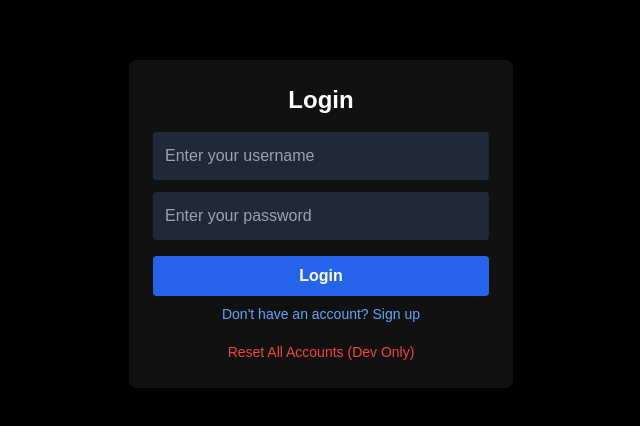
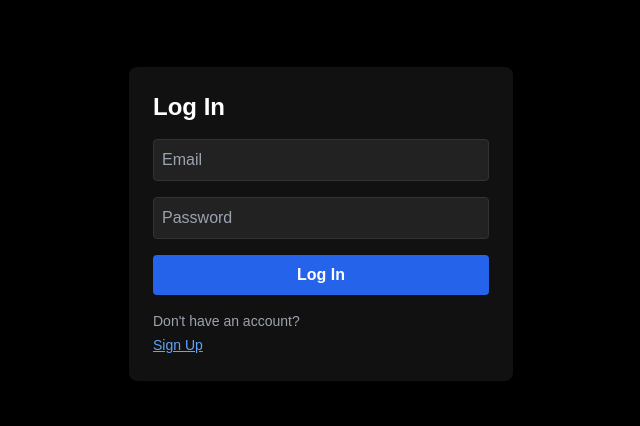
Before and after one commit to majdmajd/calapp, a React (Vite) app: page / in a window 1280 px wide. Shown: the part 176-602 px from the top of the page, without its empty margins (319-959 px from the left). Built offline with nearby package versions, Linux system fonts and the light colour scheme; no server answers.

Commit message:
Login page fully working with tailwind style popup instead of alert

```diff
--- a/src/Stores/AuthStore.js
+++ b/src/Stores/AuthStore.js
@@ -1,53 +1,86 @@
 import { create } from 'zustand';
 import { auth, googleProvider } from '../firebase';
 import {
+  createUserWithEmailAndPassword,
   signInWithEmailAndPassword,
-  createUserWithEmailAndPassword,
   signInWithPopup,
   signOut,
   sendEmailVerification,
+  updateProfile,
 } from 'firebase/auth';
-
 
 export const useAuthStore = create((set) => ({
   user: null,
 
-  initiateSignup: async (email, password) => {
-    const userCredential = await createUserWithEmailAndPassword(auth, email, password);
-    await sendEmailVerification(userCredential.user);
-    alert("Verification email sent. Please check your inbox and verify before continuing.");
-    await signOut(auth); // Log out immediately to await verification
+  // 🔵 Signup with email, username, and password
+  signup: async (email, username, password) => {
+    try {
+      const userCredential = await createUserWithEmailAndPassword(auth, email, password);
+      const user = userCredential.user;
+
+      await updateProfile(user, { displayName: username });
+      await sendEmailVerification(user);
+      await signOut(auth); // prevent access until verification
+    } catch (error) {
+      throw error; // send to UI
+    }
   },
 
+  // 🔵 Login with email and password, only if verified
   login: async (email, password) => {
-    console.log("Attempting Firebase login with:", email, password);
-    console.log("Firebase auth instance API key:", auth?.app?.options?.apiKey);
-    const userCredential = await signInWithEmailAndPassword(auth, email, password);
-    if (!userCredential.user.emailVerified) {
-      alert("Please verify your email before logging in.");
-      return;
+    try {
+      const userCredential = await signInWithEmailAndPassword(auth, email, password);
+      const user = userCredential.user;
+
+      if (!user.emailVerified) {
+        await signOut(auth);
+        throw new Error("Please verify your email before logging in.");
+      }
+
+      set({ user });
+    } catch (error) {
+      throw error;
     }
-    set({ user: userCredential.user });
   },
 
+  // 🔵 Login with Google
   loginWithGoogle: async () => {
-    googleProvider.setCustomParameters({ prompt: 'select_account' });
-    const result = await signInWithPopup(auth, googleProvider);
-    set({ user: result.user });
+    try {
+      googleProvider.setCustomParameters({ prompt: 'select_account' });
+      const result = await signInWithPopup(auth, googleProvider);
+      const user = result.user;
+
+      if (!user.emailVerified) {
+        await signOut(auth);
+        throw new Error("Please verify your Google email before logging in.");
+      }
+
+      set({ user });
+    } catch (error) {
+      throw error;
+    }
   },
 
+  // 🔵 Logout
   logout: async () => {
     await signOut(auth);
     set({ user: null });
   },
 
+  // 🔵 Resend verification email
   resendVerificationEmail: async () => {
     const user = auth.currentUser;
     if (user && !user.emailVerified) {
-      await sendEmailVerification(user);
-      alert("Verification email resent. Please check your inbox.");
+      try {
+        await sendEmailVerification(user);
+      } catch (error) {
+        throw error;
+      }
+    } else {
+      throw new Error("No unverified user is signed in.");
     }
   },
 
+  // 🔵 Set user manually
   setUser: (user) => set({ user }),
 }));
--- a/src/pages/LoginPage.jsx
+++ b/src/pages/LoginPage.jsx
@@ -1,106 +1,138 @@
-import React, { useState } from "react";
+import React, { useEffect, useState } from "react";
 import { useAuthStore } from "../Stores/AuthStore";
+import { auth } from "../firebase";
 
-export default function LoginPage({ onLogin }) {
+export default function LoginPage() {
+  const { signup, login, setUser } = useAuthStore();
+  const [isLogin, setIsLogin] = useState(true);
   const [email, setEmail] = useState("");
   const [username, setUsername] = useState("");
   const [password, setPassword] = useState("");
-  const [isSignup, setIsSignup] = useState(false);
-  const [error, setError] = useState("");
+  const [message, setMessage] = useState(null);
 
-  const login = useAuthStore((state) => state.login);
-  const initiateSignup = useAuthStore((state) => state.initiateSignup);
+  // 🔁 Auto-check for email verification
+  useEffect(() => {
+    const interval = setInterval(async () => {
+      const currentUser = auth.currentUser;
+      if (currentUser) {
+        await currentUser.reload();
+        if (currentUser.emailVerified) {
+          setUser(currentUser);
+          clearInterval(interval);
+        }
+      }
+    }, 3000);
 
-  const handleSubmit = async () => {
-    console.log("Login button clicked");
+    return () => clearInterval(interval);
+  }, []);
+
+  const handleSignup = async (e) => {
+    e.preventDefault();
     try {
-      if (isSignup) {
-        await initiateSignup(email, password);
-        setError("A verification email has been sent. Please verify your email before continuing.");
-      } else {
-        await login(username, password);
-        onLogin();
+      await signup(email, username, password);
+      setMessage("✅ Verification email sent. Please check your inbox.");
+    } catch (error) {
+      const msg =
+        error?.message === "Firebase: Password should be at least 6 characters (auth/weak-password)."
+          ? "❌ Password should be at least 6 characters."
+          : "❌ " + (error?.message || "Signup failed.");
+      setMessage(msg);
     }
-    } catch (err) {
-      console.error("Auth error:", err);
-      setError(err.message);
+
+    setTimeout(() => setMessage(null), 6000);
+  };
+
+  const handleLogin = async (e) => {
+    e.preventDefault();
+    try {
+      await login(email, password);
+    } catch (error) {
+      const msg = "❌ " + (error?.message || "Login failed.");
+      setMessage(msg);
+      setTimeout(() => setMessage(null), 6000);
     }
   };
 
+  const toggleLogin = () => setIsLogin(!isLogin);
+
   return (
-    <div className="flex items-center justify-center h-screen bg-black text-white">
+    <div className="flex items-center justify-center min-h-screen bg-black text-white px-4">
       <div className="bg-[#111] p-6 rounded-lg shadow-lg w-full max-w-sm">
-        <h2 className="text-2xl font-bold mb-4 text-center text-white">
-          {isSignup ? "Sign Up" : "Login"}
-        </h2>
+        <h1 className="text-2xl font-bold mb-4">{isLogin ? "Log In" : "Sign Up"}</h1>
 
-        {isSignup && (
+        <form onSubmit={isLogin ? handleLogin : handleSignup} className="flex flex-col gap-4">
+          <input
+            type="email"
+            placeholder="Email"
+            className="p-2 rounded bg-[#222] border border-[#333] text-white"
+            value={email}
+            onChange={(e) => setEmail(e.target.value)}
+            required
+          />
+          {!isLogin && (
             <>
               <input
-              type="email"
-              value={email}
-              onChange={(e) => setEmail(e.target.value)}
-              placeholder="Enter your email"
-              className="w-full p-3 rounded bg-gray-800 text-white placeholder-gray-400 focus:outline-none focus:ring-2 focus:ring-blue-500"
+                type="text"
+                placeholder="Username"
+                className="p-2 rounded bg-[#222] border border-[#333] text-white"
+                value={username}
+                onChange={(e) => setUsername(e.target.value)}
+                required
               />
               <input
                 type="password"
+                placeholder="Password"
+                className="p-2 rounded bg-[#222] border border-[#333] text-white"
                 value={password}
                 onChange={(e) => setPassword(e.target.value)}
-              placeholder="Create your password"
-              className="w-full p-3 mt-3 rounded bg-gray-800 text-white placeholder-gray-400 focus:outline-none focus:ring-2 focus:ring-blue-500"
+                required
               />
             </>
           )}
-
-        {!isSignup && (
-          <>
-            <input
-              value={username}
-              onChange={(e) => setUsername(e.target.value)}
-              placeholder="Enter your username"
-              className="w-full p-3 rounded bg-gray-800 text-white placeholder-gray-400 focus:outline-none focus:ring-2 focus:ring-blue-500"
-            />
+          {isLogin && (
             <input
               type="password"
+              placeholder="Password"
+              className="p-2 rounded bg-[#222] border border-[#333] text-white"
               value={password}
               onChange={(e) => setPassword(e.target.value)}
-              placeholder="Enter your password"
-              className="w-full p-3 mt-3 rounded bg-gray-800 text-white placeholder-gray-400 focus:outline-none focus:ring-2 focus:ring-blue-500"
+              required
             />
-          </>
+          )}
+          <button
+            type="submit"
+            className="bg-blue-600 hover:bg-blue-700 text-white font-semibold py-2 rounded"
+          >
+            {isLogin ? "Log In" : "Sign Up"}
+          </button>
+        </form>
+
+        <p className="text-sm mt-4 text-gray-400">
+          {isLogin
+            ? "Don't have an account?"
+            : "Already signed up? Click below to log in"}
+        </p>
+        <button
+          onClick={toggleLogin}
+          className="text-blue-400 underline mt-1 text-sm"
+        >
+          {isLogin ? "Sign Up" : "Log In"}
+        </button>
+
+        {!isLogin && (
+          <p className="text-xs mt-4 text-gray-500">
+            A verification email will be sent after you sign up. Please check your inbox.
+            Once you've verified, return here and log in with your email and password.
+          </p>
         )}
 
-        {error && <p className="text-red-500 mt-2 text-sm">{error}</p>}
-
-        <button
-          onClick={handleSubmit}
-          className="w-full mt-4 bg-blue-600 hover:bg-blue-700 text-white font-semibold py-2 px-4 rounded"
-        >
-          {isSignup ? "Send Verification" : "Login"}
-        </button>
-
-        <button
-          onClick={() => {
-            setIsSignup(!isSignup);
-            setError("");
-          }}
-          className="w-full mt-2 text-blue-400 hover:text-blue-500 text-sm"
-        >
-          {isSignup
-            ? "Already have an account? Log in"
-            : "Don't have an account? Sign up"}
-        </button>
-
-        <button
-          onClick={() => {
-            localStorage.removeItem("auth-storage");
-            window.location.reload();
-          }}
-          className="w-full mt-4 text-red-500 hover:text-red-600 text-sm"
-        >
-          Reset All Accounts (Dev Only)
-        </button>
+        {/* ✅ Message Card */}
+        {message && (
+          <div className="mt-6 bg-blue-900 border border-blue-600 text-blue-100 px-4 py-3 rounded text-sm flex justify-between items-center">
+            <span>{message}</span>
+            <button onClick={() => setMessage(null)} className="ml-4 text-blue-300 hover:text-white">✕</button>
+          </div>
+        )}
       </div>
     </div>
   );
--- a/tailwind.config.js
+++ b/tailwind.config.js
@@ -1,11 +1,18 @@
-/** @type {import('tailwindcss').Config} */
+// tailwind.config.js
 module.exports = {
   content: [
     "./index.html",
-      "./src/**/*.{js,jsx,ts,tsx}",
+    "./src/**/*.{js,ts,jsx,tsx}",
   ],
   theme: {
-      extend: {},
+    extend: {
+      colors: {
+        blue: {
+          650: '#3b82f6', // Customize to your desired shade
+          750: '#2563eb', // Customize hover version
+        },
+      },
+    },
   },
   plugins: [],
 }
```
Lines whose indentation alone changed are shown as unchanged.
